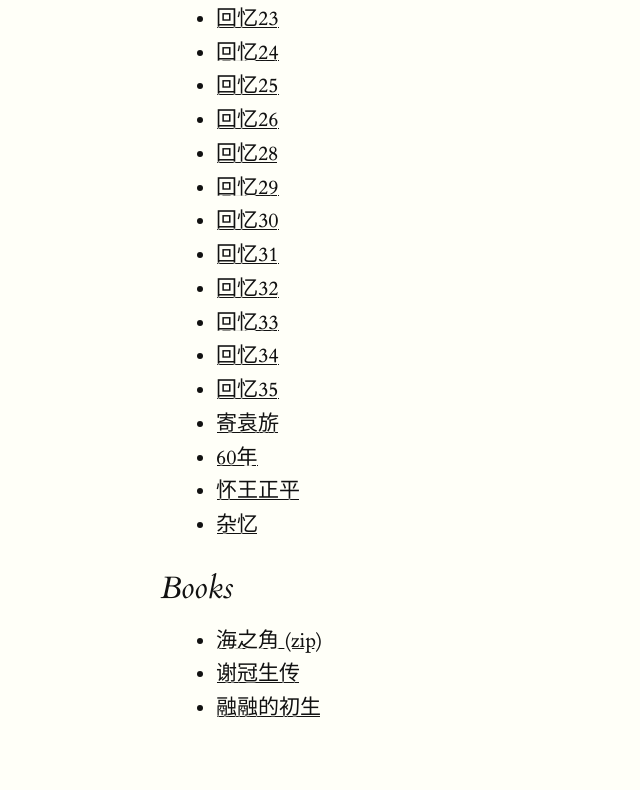
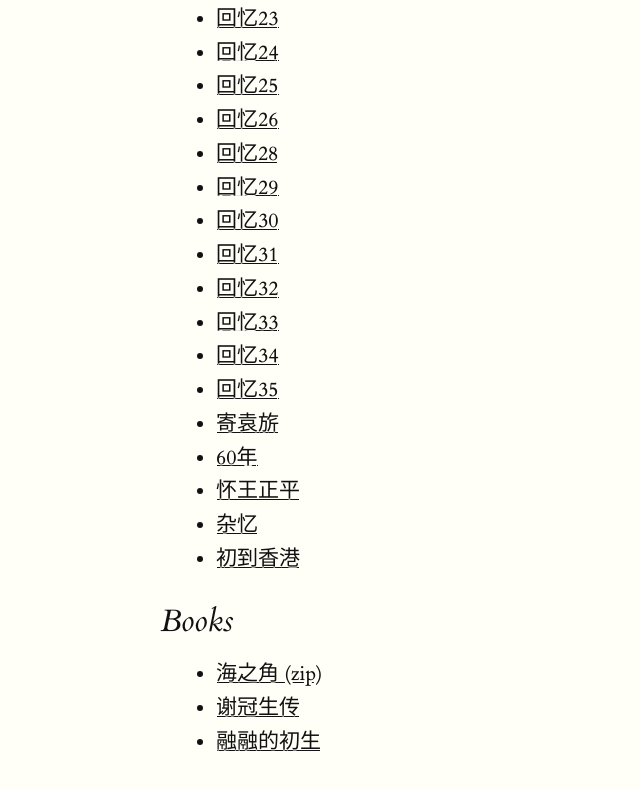
Before and after one commit to dyhsieh-website/dyhsieh-website.github.io, a plain HTML site: page docs/index.html in a window 1280 px wide. Shown: the part 1154-1944 px from the top of the page, without its empty margins (0-640 px from the left). Drawn offline with Linux system fonts and the light colour scheme.

Commit message:
Update index.html

```diff
--- a/docs/index.html
+++ b/docs/index.html
@@ -60,6 +60,7 @@
           <li> <a href="60 years.pdf"> 60年 </a> </li>
           <li> <a href="WangCP.pdf"> 怀王正平 </a> </li>
           <li> <a href="Zhayi.pdf"> 杂忆 </a> </li>
+          <li> <a href=“初到香港.pdf"> 初到香港 </a> </li>
          </ul>
 
 
```
